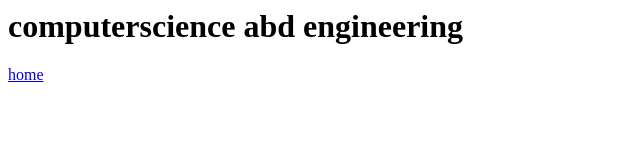
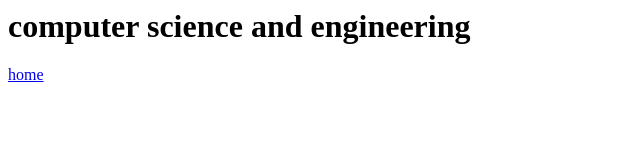
Before and after one commit to amruthagovvada/amrutha-ammu, a plain HTML site: page cse.html in a window 1280 px wide. Shown: the whole page, without its empty margins (0-640 px from the left). Drawn offline with Linux system fonts and the light colour scheme.

```diff
--- a/cse.html
+++ b/cse.html
@@ -2,7 +2,7 @@
     <head>
         <title>cse</title>
     <body>
-        <h1>computerscience abd engineering</h1>
+        <h1>computer science and engineering</h1>
     <a href="index.html">home</a>
     </body>
 </head>
```
